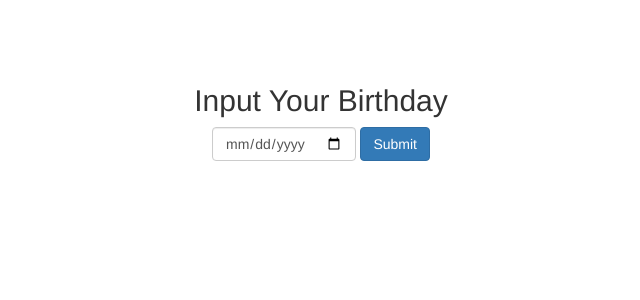
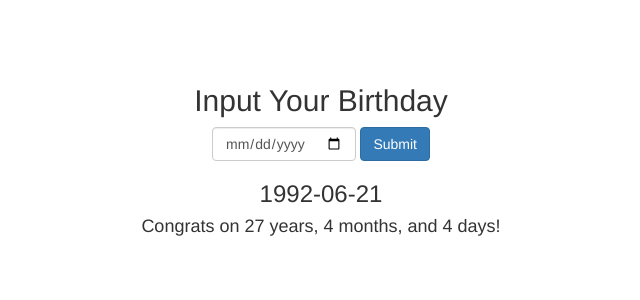
Before and after one commit to mahjabeensultana2012/ageteller, a React (Create React App) app: page / in a window 1280 px wide. Shown: the top 300 px of the page, without its empty margins (319-959 px from the left). Built offline with nearby package versions, Linux system fonts and the light colour scheme.

Commit message:
implement age

```diff
--- /dev/null
+++ b/src/components/AgeStats.js
@@ -0,0 +1,26 @@
+import React, { Component } from 'react';
+
+class AgeStats extends Component {
+  timeSince(date) {
+    let today = new Date().getTime();
+    let other_date = new Date(date).getTime();
+    let difference = Math.abs(today - other_date);
+
+    let days = Math.floor(difference / (1000 * 3600 * 24));
+    let years = Math.floor(days / 365);
+    days -= years * 365;
+    let months = Math.floor(days / 31);
+    days -= months * 31;
+    return `${years} years, ${months} months, and ${days} days`;
+  }
+  render() {
+    return (
+      <div>
+        <h3>{this.props.date}</h3>
+        <h4>Congrats on {this.timeSince(this.props.date)}!</h4>
+      </div>
+    );
+  }
+}
+
+export default AgeStats;
--- a/src/components/App.js
+++ b/src/components/App.js
@@ -1,6 +1,7 @@
 import React, { Component } from 'react';
 import { Form, FormControl, Button } from 'react-bootstrap';
 import './App.css';
+import AgeStats from './AgeStats';
 
 class App extends Component {
   constructor() {
@@ -25,6 +26,7 @@
             onChange={event => this.setState({ newDate: event.target.value })}
           ></FormControl>{' '}
           <Button onClick={() => this.changeBirthday()}>Submit</Button>
+          <AgeStats date={this.state.birthday} />
         </Form>
       </div>
     );
```
